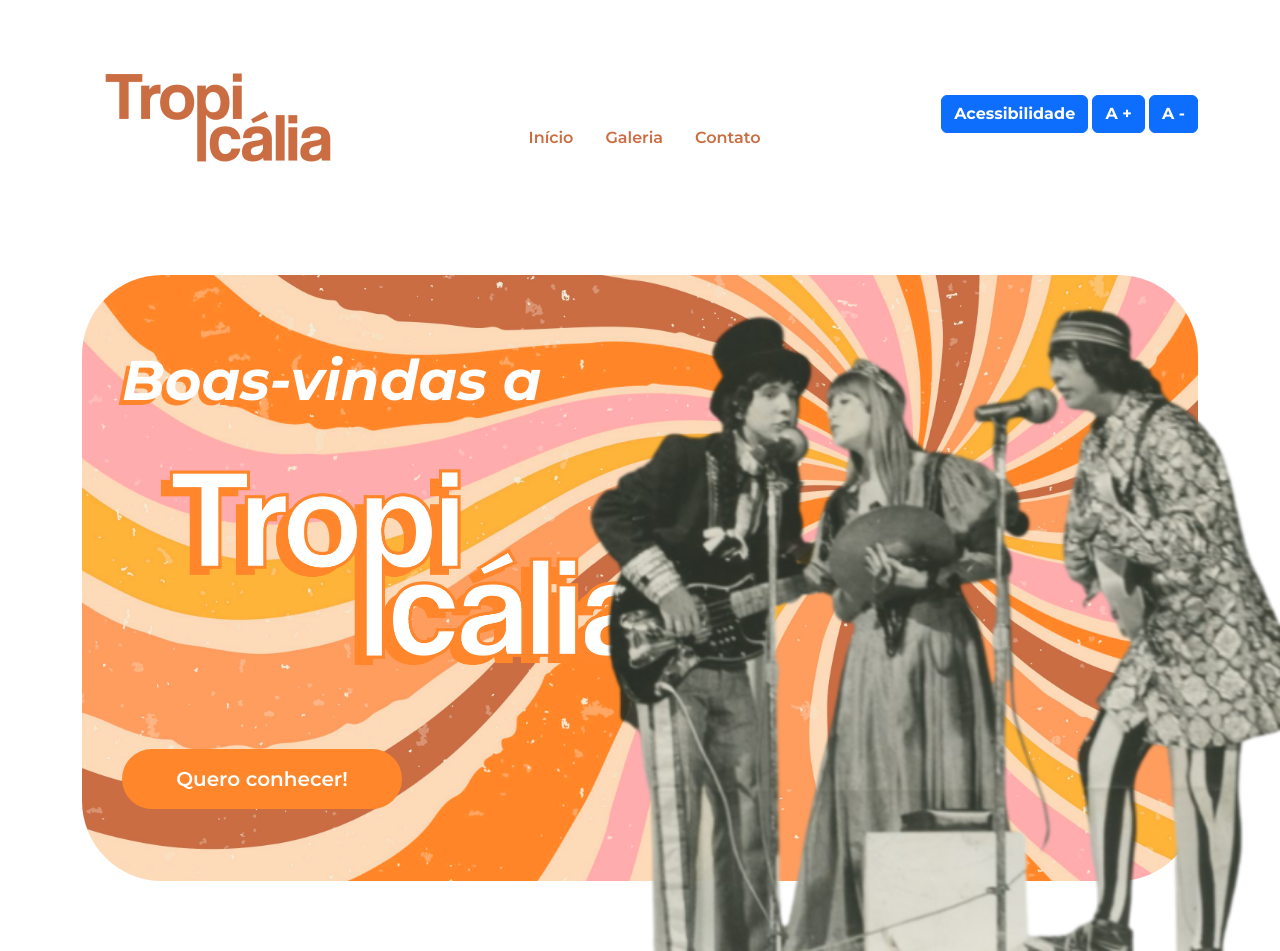
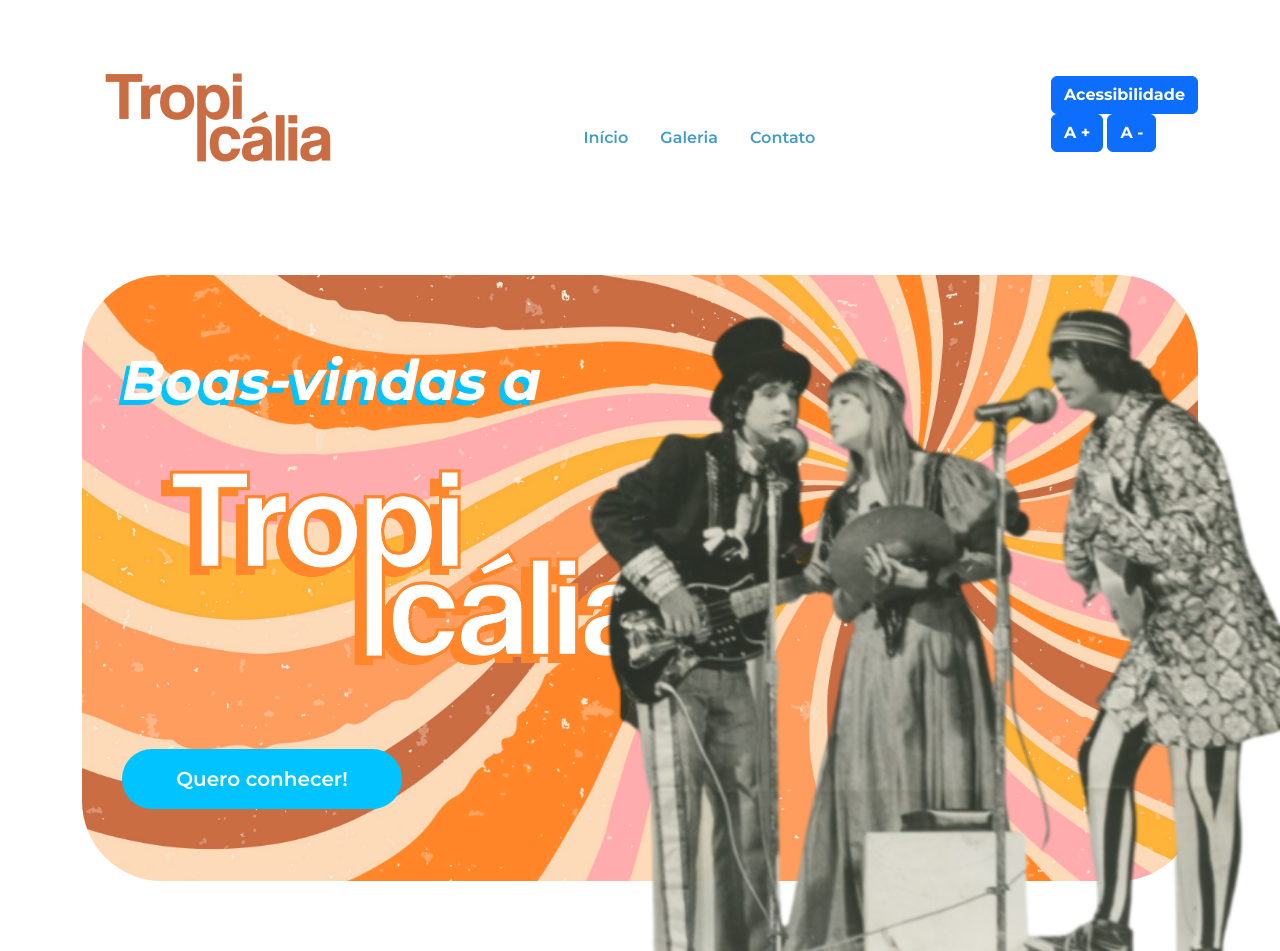
Before and after one commit to Encaju87/site-acessivel, a plain HTML site: page index.html in a window 1280 px wide. Shown: the top 951 px of the page. Drawn offline with nearby package versions, Linux system fonts and the light colour scheme.

Commit message:
Add menu de acessibilidade

```diff
--- a/index.html
+++ b/index.html
@@ -24,7 +24,7 @@
 
             <div id="acessibilidade" class="menu-acessibilidade">
                 <button id="botao-acessibilidade" class="btn btn-primary fw-bold rotacao-botao">Acessibilidade</button>
-
+                <div id="menu-acessibilidade" class="menu-acessibilidade-opcoes">
                     <button id="aumentar-fonte" class="btn btn-primary fw-bold">A +</button>
 
                     <button id="diminuir-fonte" class="btn btn-primary fw-bold">A -</button>
--- a/styles.css
+++ b/styles.css
@@ -2,7 +2,7 @@
 @import url('https://fonts.googleapis.com/css2?family=Lemon&display=swap');
 
 :root {
-    --laranja-claro: #FF862A;
+    --laranja-claro:hsl(194, 100%, 50%);
 }
 
 body {
@@ -21,7 +21,7 @@ section {
 
 
 .nav-link {
-    color: #CB6D43;
+    color: hsl(201, 57%, 53%);
     font-weight: 600;
 }
 
```
